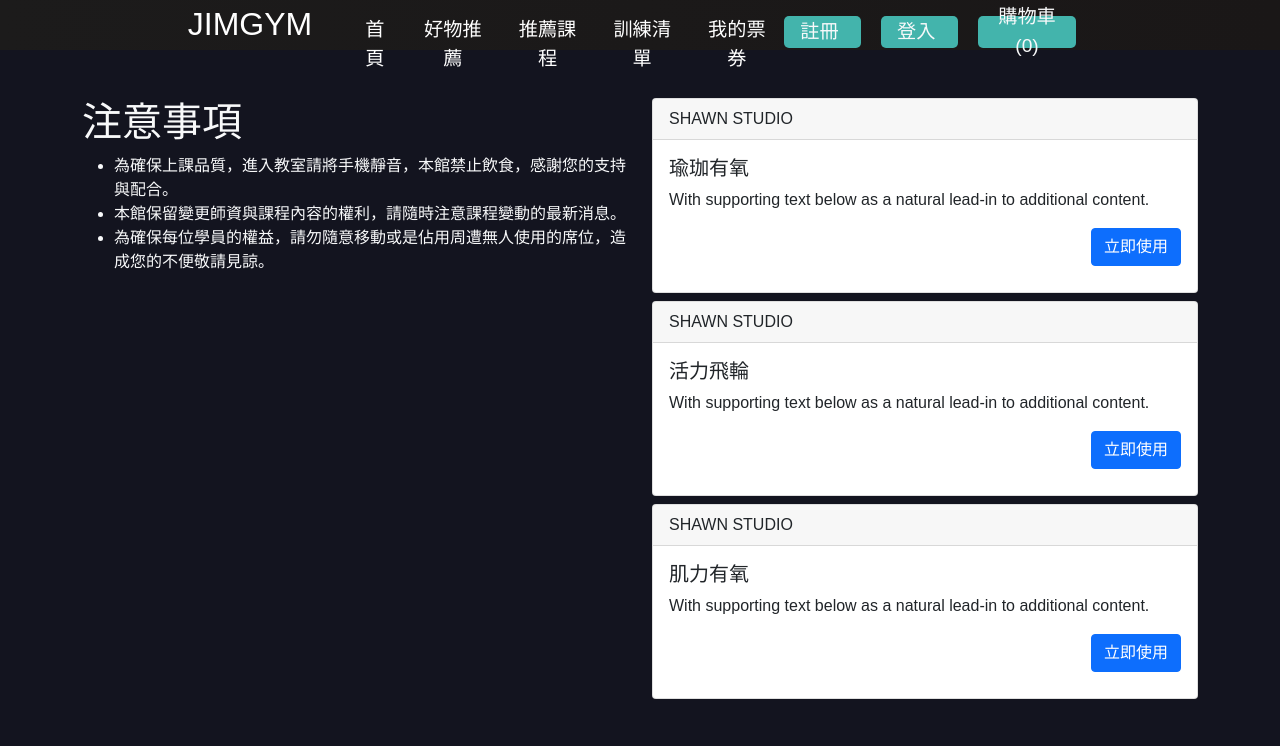
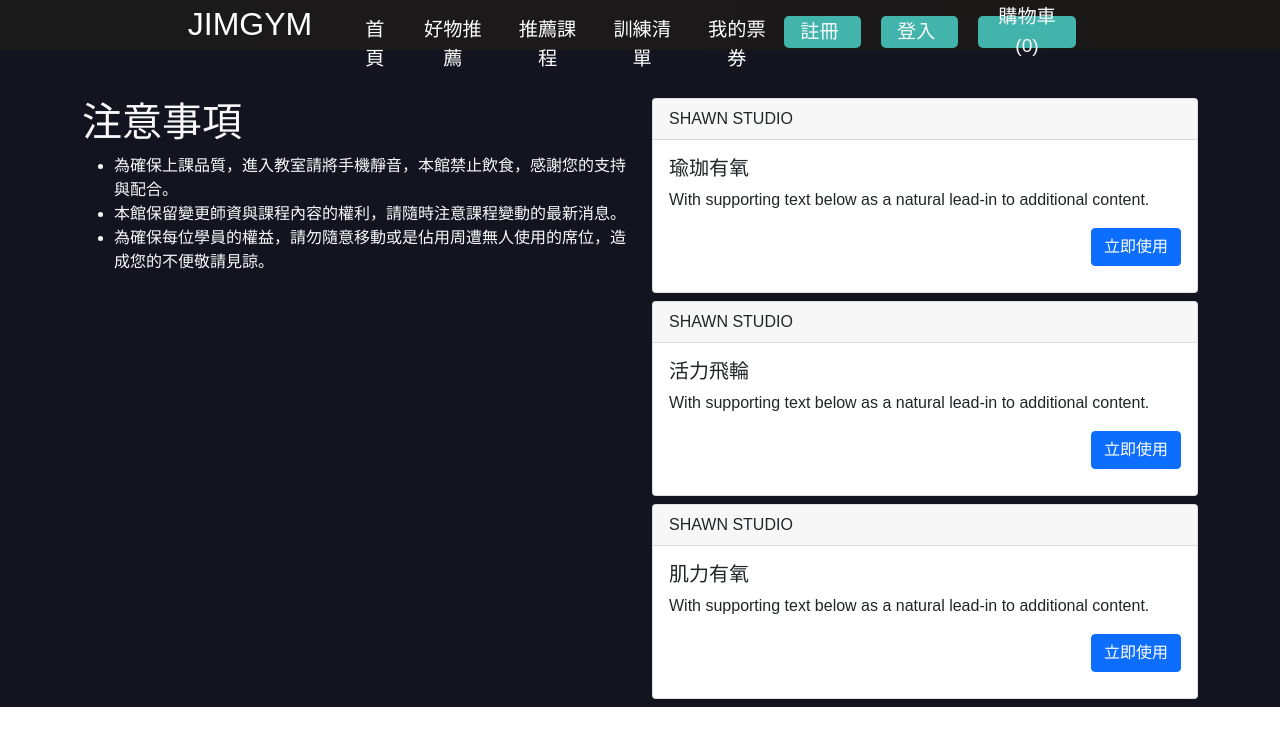
Before and after one commit to fcu-d0577613/phone-shop, a React (Create React App) app: page /phone-shop/myticket in a window 1280 px wide. Shown: the top 746 px of the page. Built offline with nearby package versions, Linux system fonts and the light colour scheme.

Commit message:
0805 adjust ticket pages overflow hidden

```diff
--- a/src/components/myticket/MyTicket.jsx
+++ b/src/components/myticket/MyTicket.jsx
@@ -16,7 +16,7 @@ const MyTicket = () => {
 
 
   return (
-    <div className='mainBG fill-window'>
+    <div className='mainBG ticket-window'>
 
       <Container>
         <Row className="d-flex  pt-5 text-lg-start text-center">
@@ -36,12 +36,12 @@ const MyTicket = () => {
             {/* <img className=" MyTicket_img1 " src="/images/1月有氧課表.png" alt="" /> */}
           </Col>
 
-          <Col lg={12} xl={6}>
+          <Col lg={12} xl={6} className="">
             {tickets.map((ticket)=>   {
                   return <MyTicketItem key={ticket.id} ticket={ticket}/>;
               })}
 
-
+            <div></div>
           </Col>
         </Row>
       </Container>
--- a/src/style/style.css
+++ b/src/style/style.css
@@ -61,3 +61,10 @@ background-color: #fff;
   width: 100%;
   overflow: hidden;
   }
+  .ticket-window {
+    /* height: 100%; */
+    position: absolute;
+    left: 0;
+    width: 100%;
+    overflow: hidden;
+    }
```
